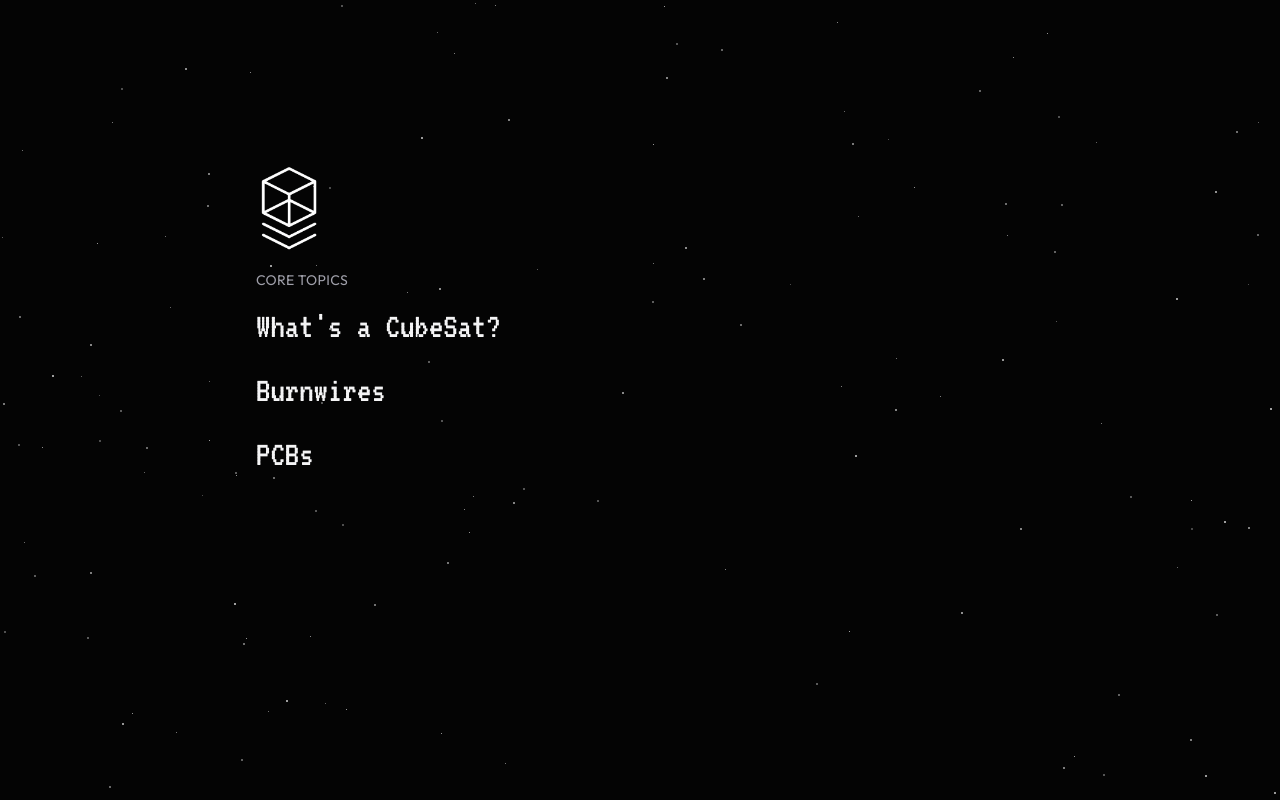
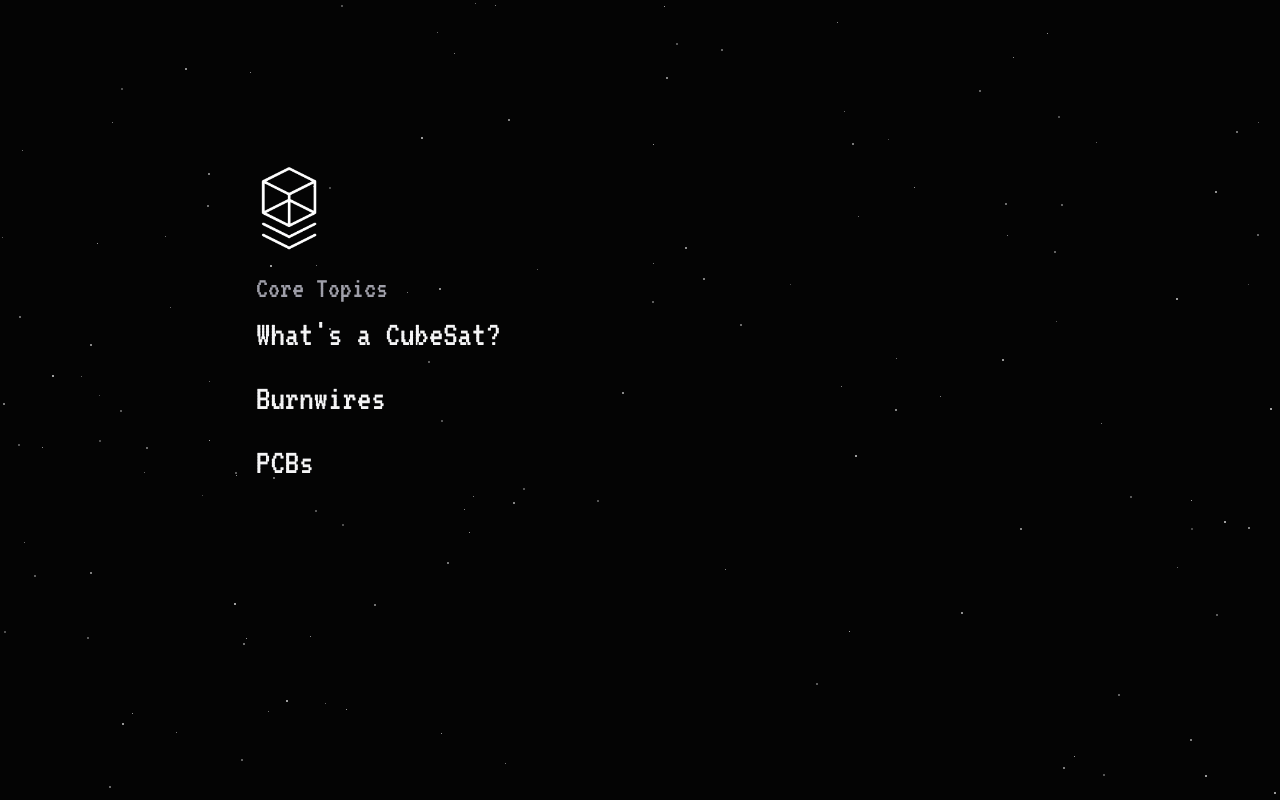
Before and after one commit to CubeSource/website-resources, a Next.js app in the folder resources/: page / in a window 1280 px wide. Built offline with nearby package versions, Linux system fonts and the light colour scheme.

Commit message:
restyled category title

```diff
--- a/resources/app/page.tsx
+++ b/resources/app/page.tsx
@@ -36,9 +36,12 @@ export default function Home() {
           </p>*/}
           <nav className="space-y-8 md:space-y-10">
             {categories.map((category) => (
-              <section key={category.name} className="space-y-3 md:space-y-4">
+              <section
+                key={category.name}
+                className="space-y-3 md:space-y-4 first:mt-0 mt-10"
+              >
                 <h2
-                  className={`${outfit.className} text-sm uppercase tracking-wide text-zinc-400`}
+                  className={`${vt323.className} text-3xl text-zinc-400 mt-4 mb-2`}
                 >
                   {category.name}
                 </h2>
```
